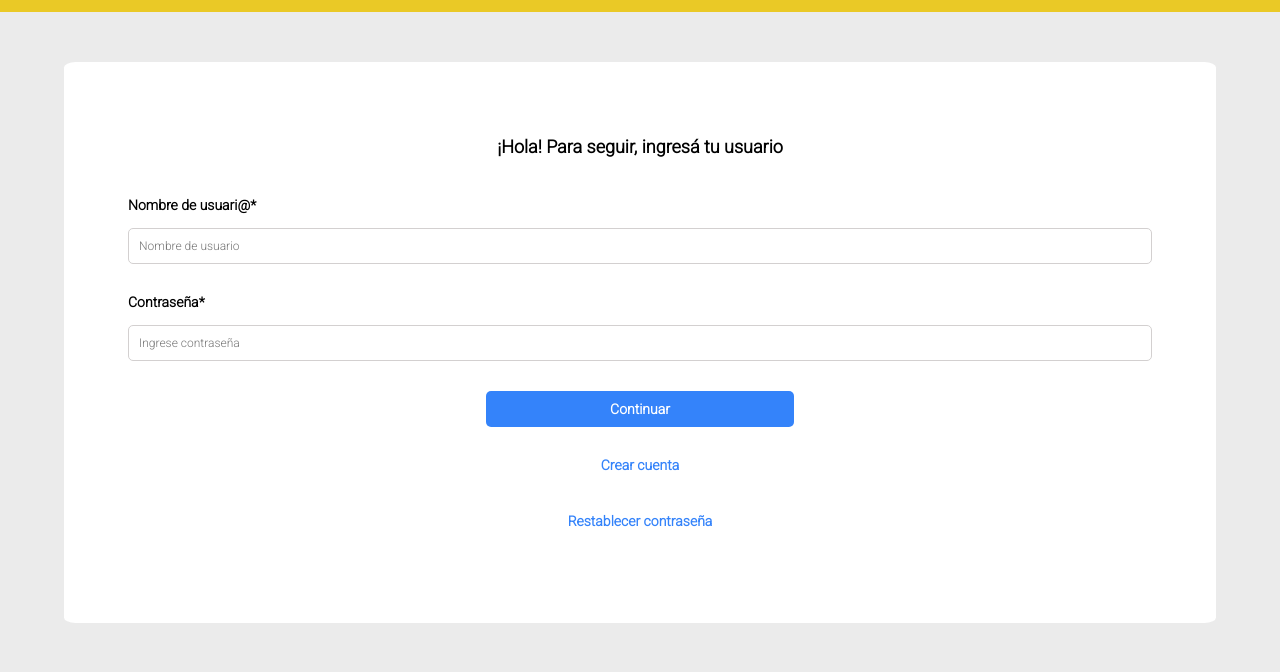
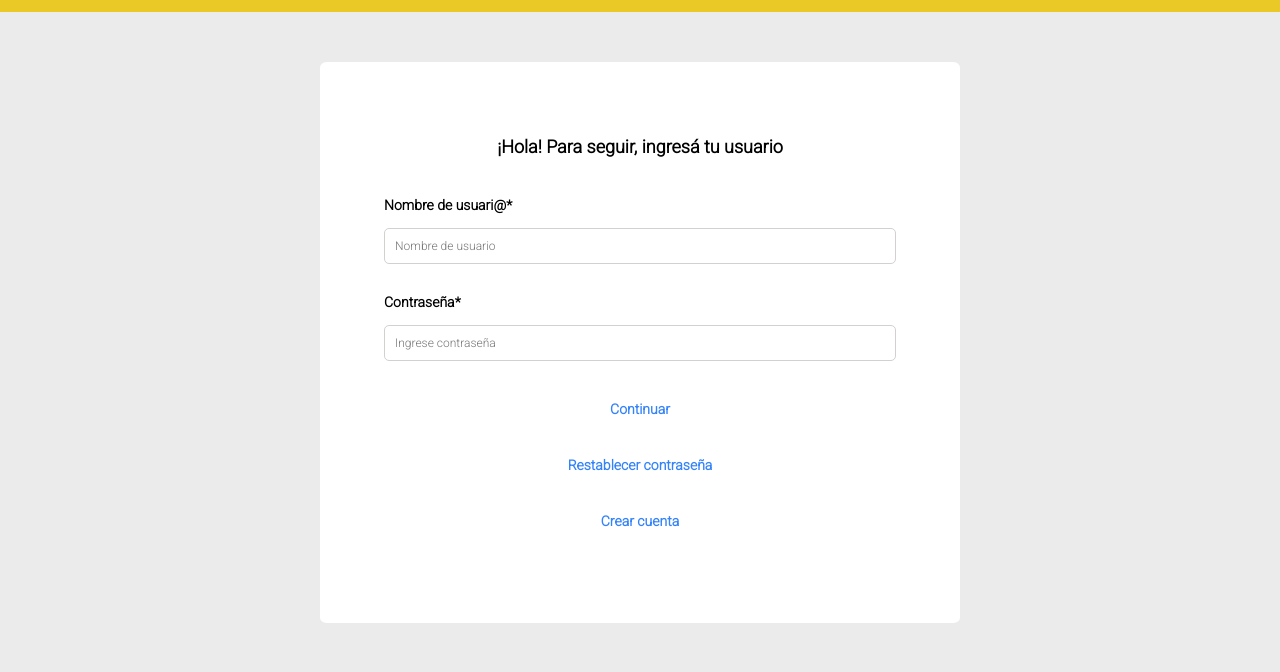
Before and after one commit to epere18/mercadoLiebre, a website: page src/views/login.html in a window 1280 px wide. Shown: the part 128-800 px from the top of the page. Drawn offline with Linux system fonts and the light colour scheme.

Commit message:
actualizacion

```diff
--- a/public/css/style.css
+++ b/public/css/style.css
@@ -351,8 +351,6 @@ button{
     font-size: 14px;
 }
 
-
-
 button:hover{
     background-color: #3483fa;
     border-color: transparent;
@@ -364,16 +362,12 @@ button:hover{
     color: #3483fa;
     background-color: white;
     border-color: transparent;
-
 }
 
-.fondo1:hover{
-    background-color: #3483fa;
-    border-color: transparent;
+/* .fondo1:hover{
     color: #fff;
     transition: background-color .2s ease-in;
-}
-
+} */
 
 .caja:hover {
     background-color: beige;
@@ -637,7 +631,11 @@ h2{
     }
 
     button{
-        width: 30%;
+        width: 50%;
+    }
+
+    .formulario{
+        width: 50%;
     }
 
     .input{
--- a/src/views/login.html
+++ b/src/views/login.html
@@ -64,16 +64,18 @@
             </div>
             <div>
                 <label for="usuario">Nombre de usuari@*</label>
-                <input type="text" name="usuario" id="usuario" placeholder="Nombre de usuario" class="caja">
+                <input type="text" name="usuario" id="usuario" placeholder="Nombre de usuario" class="caja" required>
             </div>
             <div>
                 <label for="password">Contraseña*</label>
-                <input type="password" name="password" id="password" placeholder="Ingrese contraseña" class="caja">
+                <input type="password" name="password" id="password" placeholder="Ingrese contraseña" class="caja" required>
             </div>
-                <span><button type="submit">Continuar</button></span>
-                <span><button type="submit" class="fondo1">Crear cuenta</button></span>
-                <span><button type="submit" class="fondo1">Restablecer contraseña</button></span>
+                <button type="submit" class="fondo1">Continuar</button>
+                <button type="submit" class="fondo1">Restablecer contraseña</button>
         </form>
+
+                <form action="/register"><button type="submit" class="fondo1">Crear cuenta</button></form>
+
     </main>
     <footer>
         <section>
```
Also changed, not shown: src/views/register.html (+12 -12 lines).
